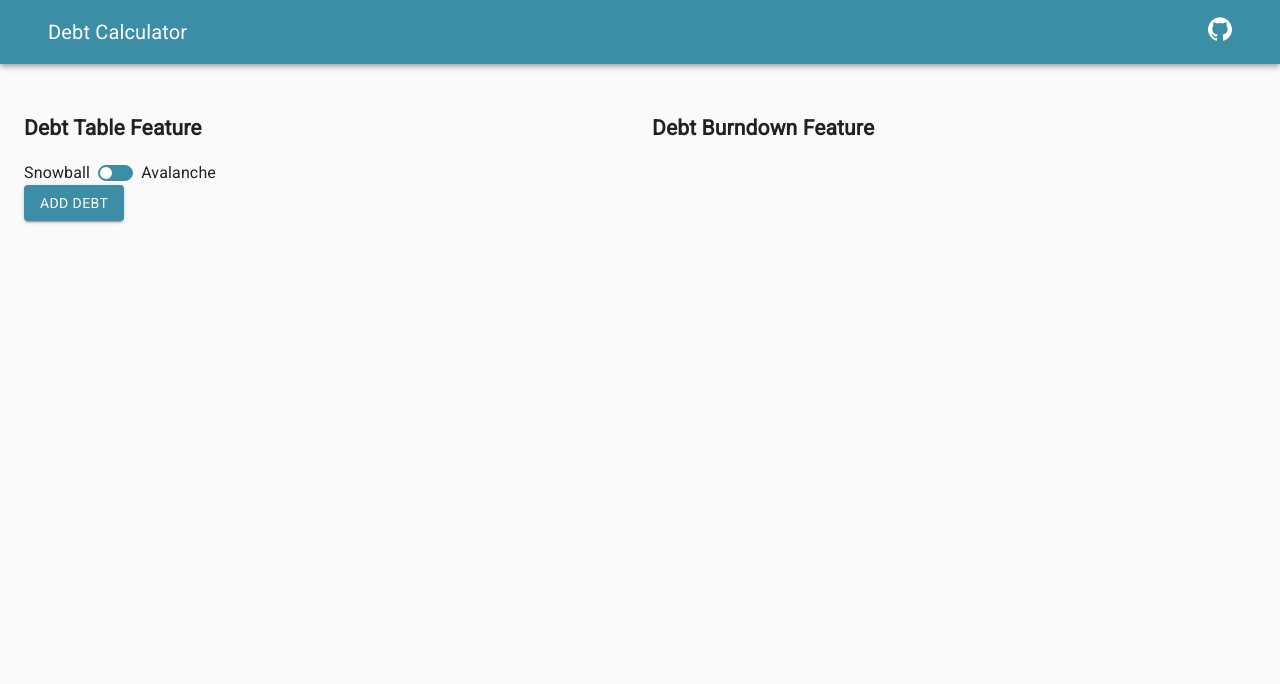
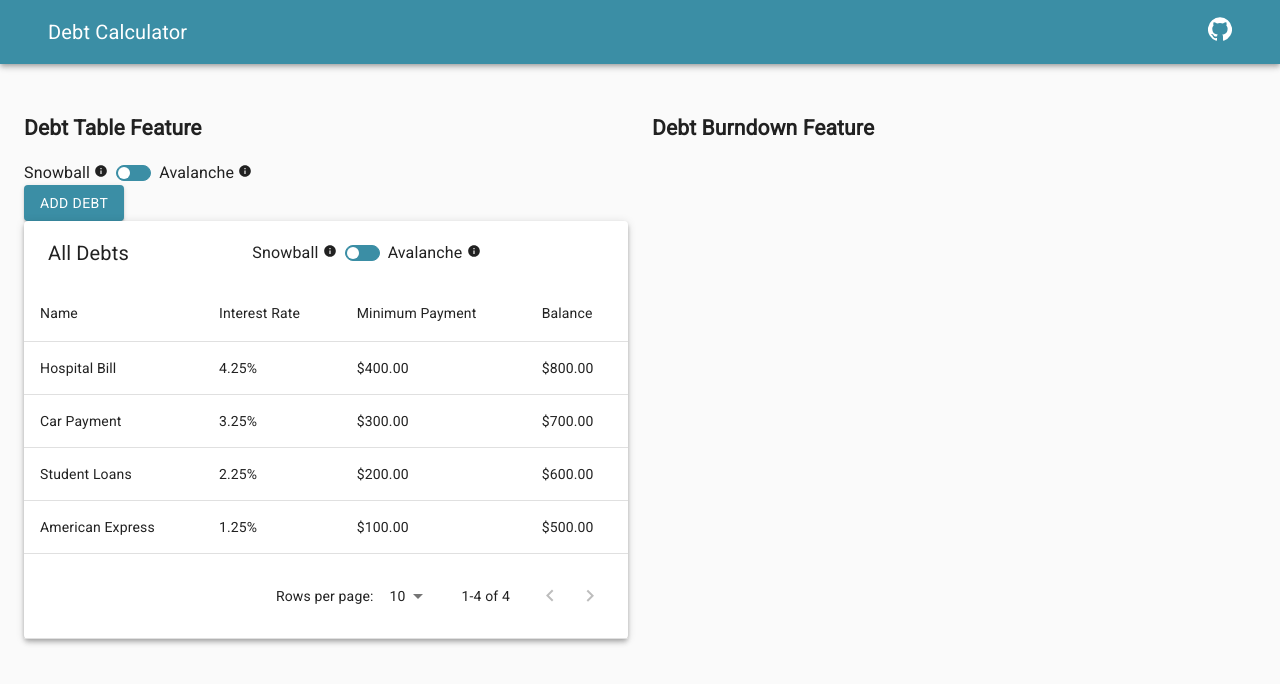
Before and after one commit to chalharb/debt-calculator, a React (Create React App) app: page / in a window 1280 px wide. Shown: the top 684 px of the page. Built offline with nearby package versions, Linux system fonts and the light colour scheme.

Commit message:
Created tooltip to explain strategies

```diff
--- a/src/App.tsx
+++ b/src/App.tsx
@@ -8,8 +8,13 @@ import Navbar from './features/Navbar/Navbar';
 import Theme from './features/Theme/Theme';
 import ToggleStrategy from './components/ToggleStrategy/ToggleStrategy';
 import DebtModal from './components/DebtModal/DebtModal';
+import DebtTable from './components/DebtTable/DebtTable';
+import { useSelector } from 'react-redux';
+import { selectDebts } from './app/Debt/debtSlice';
 
 function App() {
+  const debts = useSelector(selectDebts);
+
   return (
     <Theme>
       <Navbar />
@@ -29,6 +34,7 @@ function App() {
               <h2>Debt Table Feature</h2>
               <ToggleStrategy/>
               <DebtModal/>
+              <DebtTable title="All Debts" data={debts}></DebtTable>
             </Grid>
             <Grid item
               xs={12}
--- a/src/app/Debt/debtSlice.ts
+++ b/src/app/Debt/debtSlice.ts
@@ -2,7 +2,12 @@ import { createSlice, PayloadAction } from '@reduxjs/toolkit';
 import { RootState } from '../store';
 import { Debt } from './model';
 
-const initialState: Array<Debt> = [];
+const initialState: Array<Debt> = [
+    { id: 0, name: 'American Express', payment: 100, rate: 1.25, balance: 500 },
+    { id: 1, name: 'Student Loans', payment: 200, rate: 2.25, balance: 600 },
+    { id: 2, name: 'Car Payment', payment: 300, rate: 3.25, balance: 700 },
+    { id: 3, name: 'Hospital Bill', payment: 400, rate: 4.25, balance: 800 },
+];
 
 export const debtsSlice = createSlice({
     name: 'debts',
@@ -22,6 +27,7 @@ export const debtsSlice = createSlice({
                         balance: action.payload.balance,
                     };
                 }
+
                 return item;
             });
         },
@@ -32,6 +38,18 @@ export const debtsSlice = createSlice({
 });
 
 export const { addDebt, updateDebt, deleteDebt } = debtsSlice.actions;
-export const selectDebts = (state: RootState) => state.debts;
+export const selectDebts = (state: RootState) => {
+    let debts = [...state.debts];
+
+    if (state.strategy === 'snowball') {
+        return debts.sort((a, b) => (a.balance < b.balance) ? 1 : -1)
+    }
+
+    if (state.strategy === 'avalanche') {
+        return debts.sort((a, b) => (a.rate > b.rate) ? 1 : -1)
+    }
+
+    return debts;
+}
 
 export default debtsSlice.reducer;
--- /dev/null
+++ b/src/components/DebtTable/DebtTable.tsx
@@ -0,0 +1,114 @@
+import React from 'react';
+import MUIDataTable, { MUIDataTableColumnOptions } from "mui-datatables";
+import { Debt } from '../../app/Debt/model';
+import NumberFormat from 'react-number-format';
+import ToggleStrategy from '../ToggleStrategy/ToggleStrategy';
+
+interface Props {
+    title?: string;
+    data: Array<Debt>;
+}
+
+const DebtTable: React.FC<Props> = ({ title, data }) => {
+
+    const columns = [
+        {
+            name: "name",
+            label: "Name",
+            options: {
+                filter: false,
+                sort: false,
+            }
+        },
+        {
+            name: "rate",
+            label: "Interest Rate",
+            options: {
+                filter: false,
+                sort: false,
+                customBodyRender: (value: any, tableMeta: any, updateValue: any) => {
+                    return (
+                        <NumberFormat
+                            value={value}
+                            displayType={'text'}
+                            thousandSeparator={true}
+                            suffix={'%'}
+                            decimalScale={2}
+                            fixedDecimalScale
+                        />
+                    )
+                }
+            }
+        },
+        {
+            name: "payment",
+            label: "Minimum Payment",
+            options: {
+                filter: false,
+                sort: false,
+                customBodyRender: (value: any, tableMeta: any, updateValue: any) => {
+                    return (
+                        <NumberFormat
+                            value={value}
+                            displayType={'text'}
+                            thousandSeparator={true}
+                            prefix={'$'}
+                            decimalScale={2}
+                            fixedDecimalScale
+                        />
+                    )
+                }
+            }
+        },
+        {
+            name: "balance",
+            label: "Balance",
+            options: {
+                filter: false,
+                sort: false,
+                customBodyRender: (value: any, tableMeta: any, updateValue: any) => {
+                    return (
+                        <NumberFormat
+                            value={value}
+                            displayType={'text'}
+                            thousandSeparator={true}
+                            prefix={'$'}
+                            decimalScale={2}
+                            fixedDecimalScale
+                        />
+                    )
+                }
+            }
+        },
+
+    ];
+
+    const options = {
+        responsive: 'simple',
+        fixedHeader: false,
+        selectableRowsHeader: false,
+        selectableRowsHideCheckboxes: true,
+        filter: false,
+        viewColumns: false,
+        print: false,
+        download: false,
+        search: false,
+        customToolbar: () => {
+            return (
+                <ToggleStrategy />
+            )
+        }
+    } as MUIDataTableColumnOptions;
+
+    return (
+
+        <MUIDataTable
+            title={title}
+            data={data}
+            columns={columns}
+            options={options}
+        />
+    );
+};
+
+export default DebtTable;
--- a/src/components/ToggleStrategy/ToggleStrategy.tsx
+++ b/src/components/ToggleStrategy/ToggleStrategy.tsx
@@ -1,6 +1,7 @@
 import React from 'react';
 import { Grid, Typography } from '@material-ui/core';
 import { StyledSwitch } from './styled';
+import ToggleStrategyTooltip from './ToggleStrategyTooltip';
 
 // Redux
 import { useAppDispatch } from '../../app/hooks';
@@ -20,11 +21,15 @@ const ToggleStrategy = () => {
     return (
         <Typography component="div">
             <Grid component="label" container alignItems="center" spacing={1}>
-                <Grid item>Snowball</Grid>
+                <Grid item>
+                    Snowball <ToggleStrategyTooltip title="Debt Snowball" content="A debt payment strategy where accounts with the highest balances are paid first."/>
+                </Grid>
                 <Grid item>
                     <StyledSwitch checked={state.toggleValue} onChange={handleChange} name="toggleValue" />
                 </Grid>
-                <Grid item>Avalanche</Grid>
+                <Grid item>
+                    Avalanche <ToggleStrategyTooltip title="Debt Avalanche" content="A debt payment strategy where accounts with the highest interest rates are paid first."/>
+                </Grid>
             </Grid>
         </Typography>
     );
--- /dev/null
+++ b/src/components/ToggleStrategy/ToggleStrategyTooltip.tsx
@@ -0,0 +1,40 @@
+import React from 'react';
+import { Typography, Box } from '@material-ui/core';
+import InfoIcon from '@material-ui/icons/Info';
+import Tooltip from '@material-ui/core/Tooltip';
+import { withStyles, Theme } from '@material-ui/core/styles';
+
+interface Props {
+    title: string;
+    content: string;
+}
+
+const ToggleStrategy:React.FC<Props> = ({title, content}) => {
+
+    const HtmlTooltip = withStyles((theme: Theme) => ({
+        tooltip: {
+            backgroundColor: '#f5f5f9',
+            color: 'rgba(0, 0, 0, 0.87)',
+            maxWidth: 220,
+            fontSize: theme.typography.pxToRem(12),
+            border: '1px solid #dadde9',
+        },
+    }))(Tooltip);
+
+    return (
+        <HtmlTooltip
+            title={
+                <React.Fragment>
+                    <Box fontWeight="fontWeightBold">
+                        <Typography color="inherit">{title}</Typography>
+                    </Box>
+                    <p>{content}</p>
+                </React.Fragment>
+            }
+        >
+            <InfoIcon style={{ fontSize: 14 }} />
+        </HtmlTooltip>
+    );
+};
+
+export default ToggleStrategy;
--- a/src/components/ToggleStrategy/toggleStrategySlice.ts
+++ b/src/components/ToggleStrategy/toggleStrategySlice.ts
@@ -2,7 +2,7 @@ import { createSlice, PayloadAction } from '@reduxjs/toolkit';
 import { RootState } from '../../app/store';
 import { Strategy } from './types';
 
-const initialState = 'avalanche' as Strategy;
+const initialState = 'snowball' as Strategy;
 
 export const toggleStrategySlice = createSlice({
     name: 'strategy',
@@ -15,6 +15,6 @@ export const toggleStrategySlice = createSlice({
 });
 
 export const { updateStrategy } = toggleStrategySlice.actions;
-export const selectDebts = (state: RootState) => state.strategy;
+export const selectStrategy = (state: RootState) => state.strategy;
 
 export default toggleStrategySlice.reducer;
```
